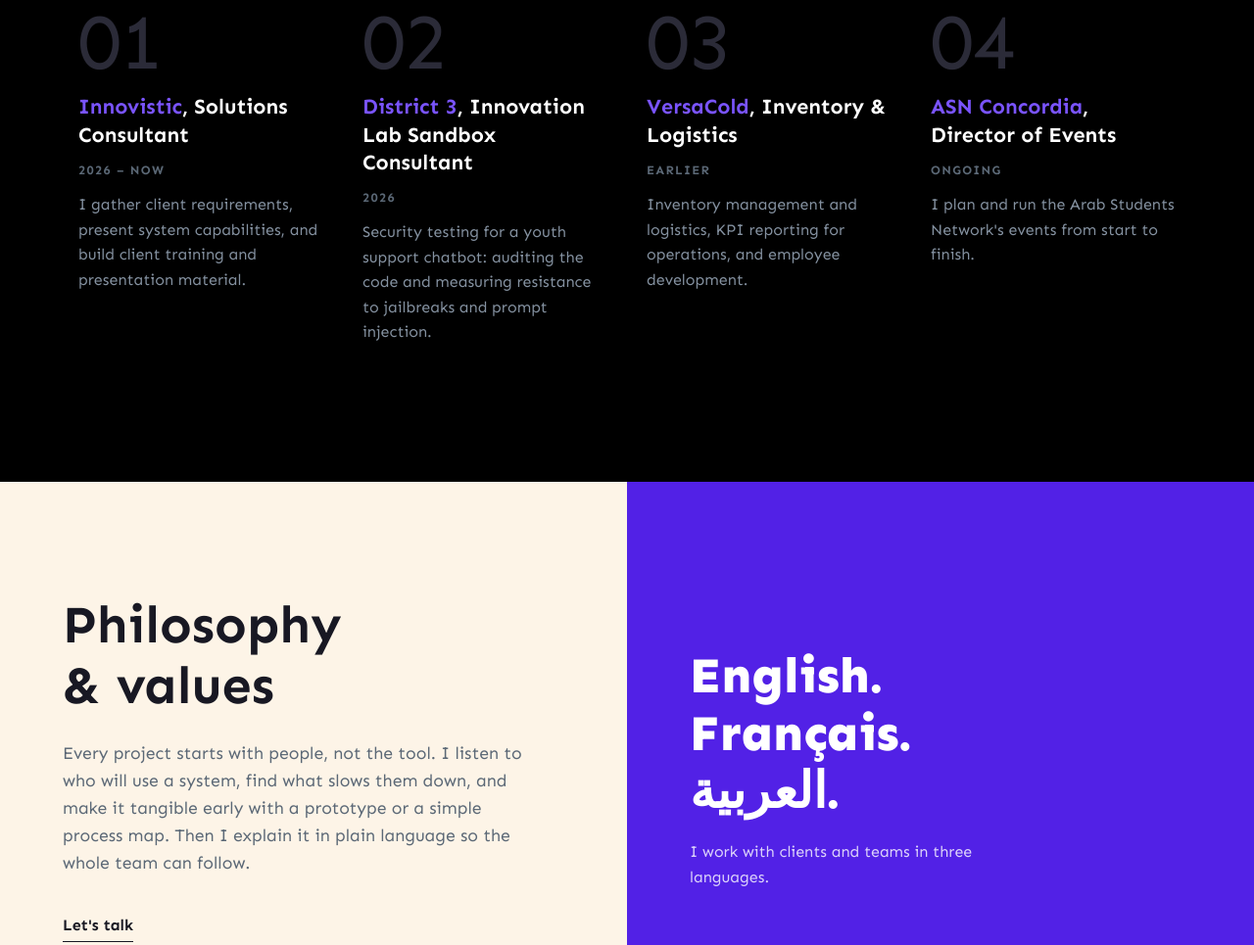
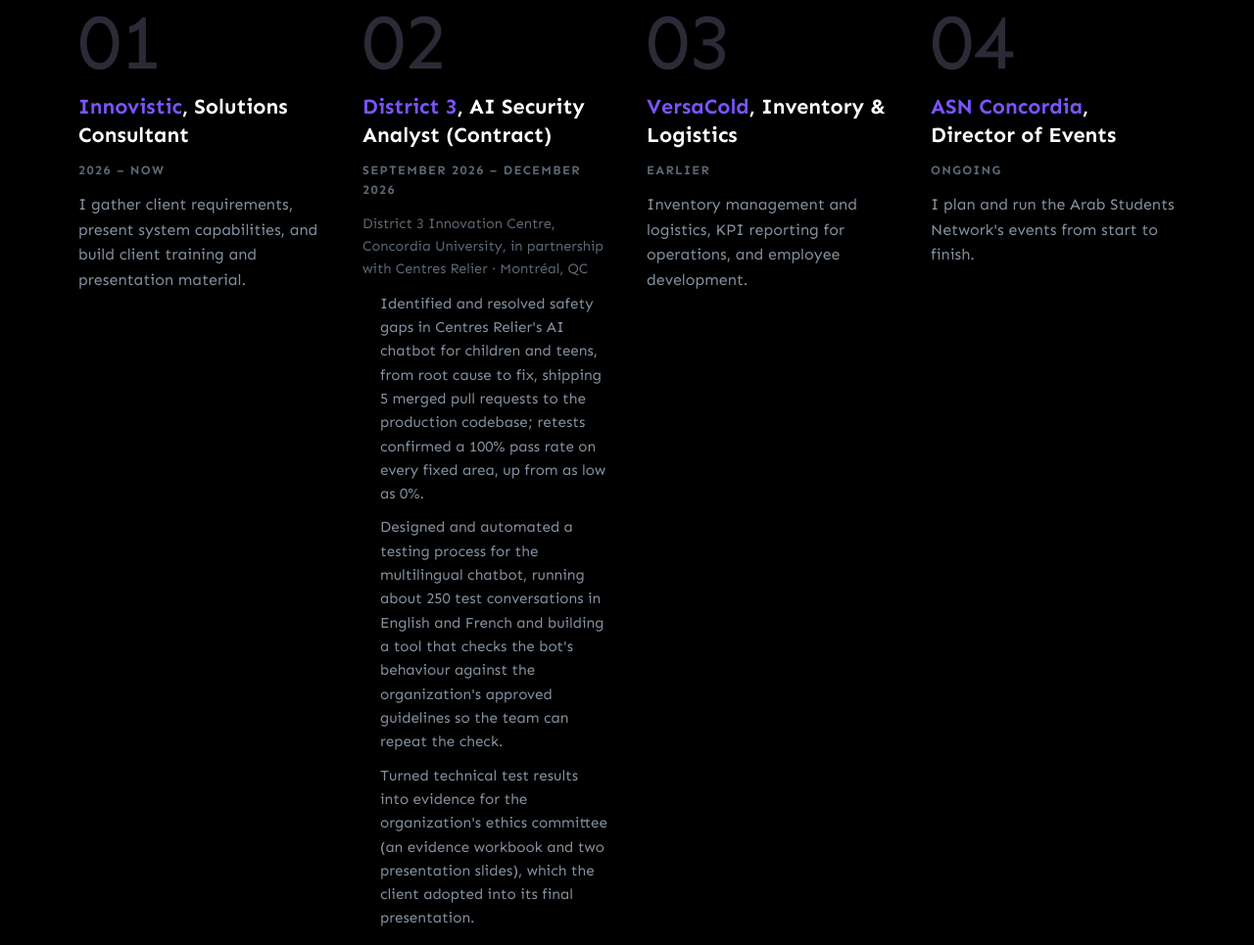
Before and after one commit to HasanA883/portfolio, a plain HTML site: page index.html in a window 1280 px wide. Shown: the part 1246-2211 px from the top of the page at 98% size. Drawn offline with Linux system fonts and the light colour scheme.

Commit message:
Update District 3 role to AI Security Analyst with detailed results
Co-Authored-By: Claude Opus 5.5 <noreply@anthropic.com>
Claude-Session: https://claude.ai/code/session_012vUKiPaJQ23dP9PazcCqxA

```diff
--- a/index.html
+++ b/index.html
@@ -78,6 +78,9 @@ header{position:sticky;top:env(safe-area-inset-top,0px);z-index:20;background:va
 .exp h3 span{color:var(--accent-hi)}
 .exp .yr{font-size:.8rem;letter-spacing:.1em;text-transform:uppercase;color:var(--dim);font-weight:700}
 .exp p{color:var(--grey)}
+.exp .org-line{font-size:.9rem;color:var(--dim)}
+.exp-points{margin:0;padding-left:18px;display:grid;gap:10px;color:var(--grey);font-size:.95rem}
+.exp-points li::marker{color:var(--accent-hi)}
 
 /* Values: light split */
 .values{display:grid;grid-template-columns:minmax(0,1fr) minmax(0,1fr)}
@@ -204,9 +207,14 @@ footer{background:var(--navy);padding-block:40px}
         </li>
         <li>
           <span class="num">02</span>
-          <h3><span>District 3</span>, Innovation Lab Sandbox Consultant</h3>
-          <span class="yr">2026</span>
-          <p>Security testing for a youth support chatbot: auditing the code and measuring resistance to jailbreaks and prompt injection.</p>
+          <h3><span>District 3</span>, AI Security Analyst (Contract)</h3>
+          <span class="yr">September 2026 – December 2026</span>
+          <p class="org-line">District 3 Innovation Centre, Concordia University, in partnership with Centres Relier · Montréal, QC</p>
+          <ul class="exp-points">
+            <li>Identified and resolved safety gaps in Centres Relier's AI chatbot for children and teens, from root cause to fix, shipping 5 merged pull requests to the production codebase; retests confirmed a 100% pass rate on every fixed area, up from as low as 0%.</li>
+            <li>Designed and automated a testing process for the multilingual chatbot, running about 250 test conversations in English and French and building a tool that checks the bot's behaviour against the organization's approved guidelines so the team can repeat the check.</li>
+            <li>Turned technical test results into evidence for the organization's ethics committee (an evidence workbook and two presentation slides), which the client adopted into its final presentation.</li>
+          </ul>
         </li>
         <li>
           <span class="num">03</span>
```
